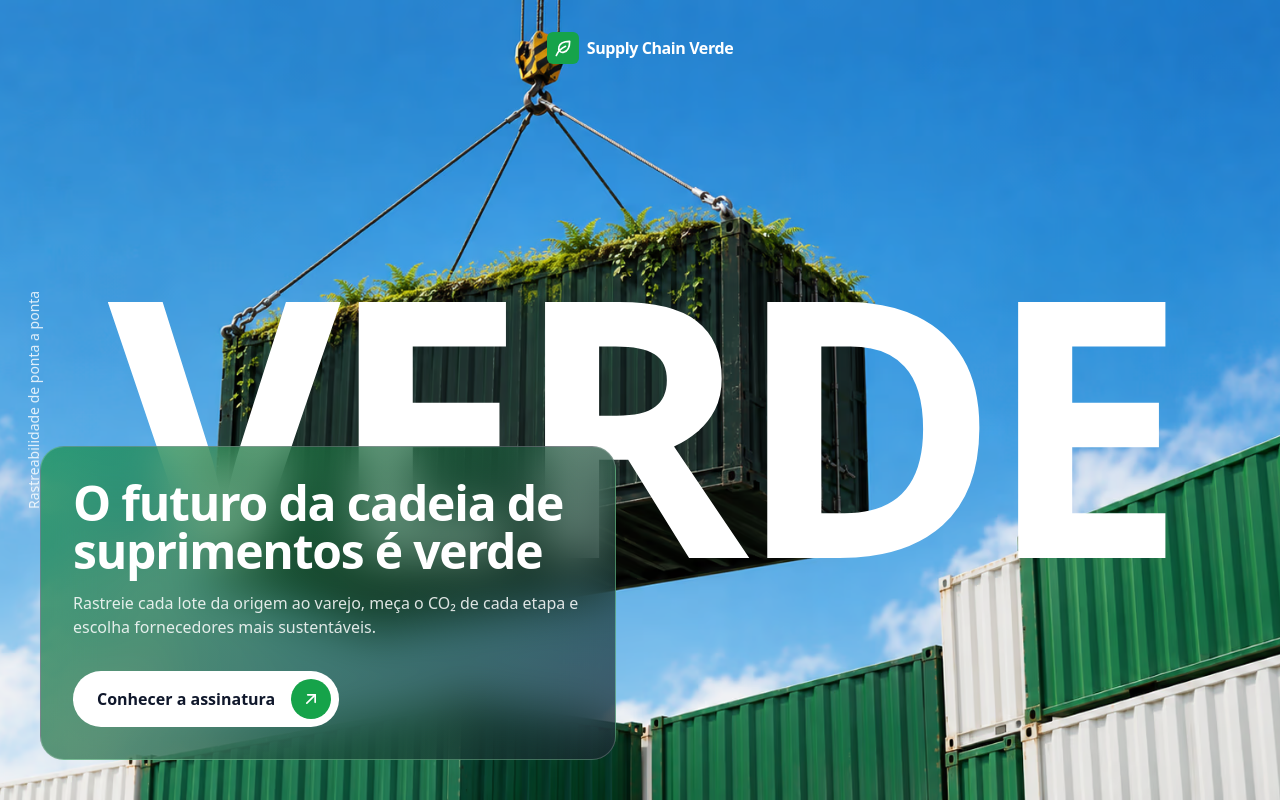
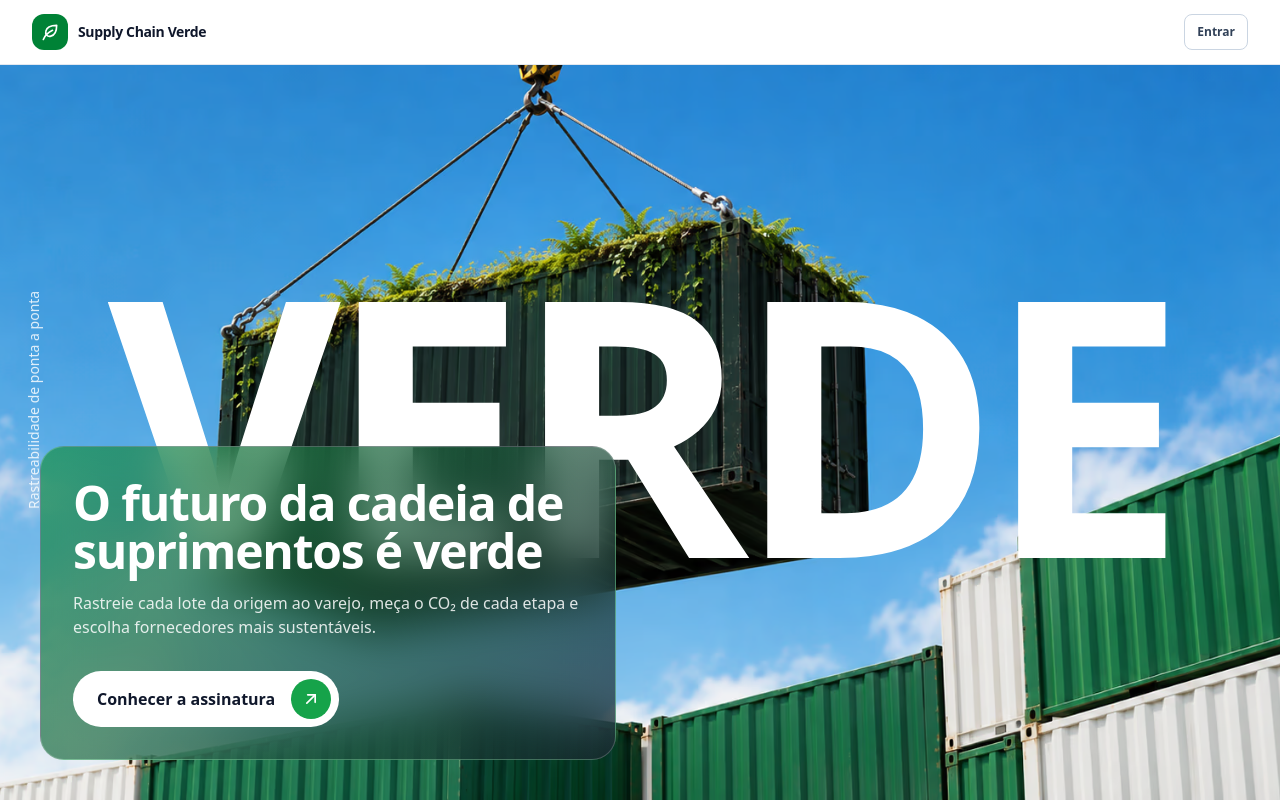
Before and after one commit to matheusnascimentods/supply-chain-verde-web, an Angular app: page / in a window 1280 px wide. Built offline with nearby package versions, Linux system fonts and the light colour scheme.

Commit message:
feat: usa o PublicHeaderComponent na hero da landing
O header próprio da landing dá lugar ao app-public-header compartilhado.
O host recebe position: relative para ficar acima da imagem de fundo
(ngSrc com fill é absoluta e cobria o header). Remove o CSS do header antigo.

```diff
--- a/src/app/features/landing/presentation/pages/landing/index.component.css
+++ b/src/app/features/landing/presentation/pages/landing/index.component.css
@@ -2,6 +2,9 @@
 
 .landing {
   @apply relative flex min-h-screen flex-col overflow-hidden bg-sky-600 text-white;
+}
+.landing-header {
+  @apply relative block;
 }
 .landing-bg {
   @apply object-cover object-[45%_center];
@@ -9,18 +12,6 @@
 .landing-word {
   @apply pointer-events-none absolute top-[30%] left-1/2 -translate-x-1/2 leading-none font-black tracking-[-0.04em] whitespace-nowrap select-none;
   font-size: clamp(8rem, 28vw, 26rem);
-}
-.landing-nav {
-  @apply relative flex justify-center px-4 pt-6 sm:pt-8;
-}
-.landing-brand {
-  @apply flex items-center gap-2 text-base font-bold tracking-tight;
-}
-.landing-brand-icon {
-  @apply inline-flex h-8 w-8 items-center justify-center rounded-md bg-[#16a34a];
-}
-.landing-brand-svg {
-  @apply h-5 w-5;
 }
 .landing-side {
   @apply absolute top-1/2 left-6 hidden -translate-y-1/2 rotate-180 text-sm text-white/85 [writing-mode:vertical-rl] lg:block;
--- a/src/app/features/landing/presentation/pages/landing/index.component.html
+++ b/src/app/features/landing/presentation/pages/landing/index.component.html
@@ -9,17 +9,7 @@
 
   <span class="landing-word" aria-hidden="true">VERDE</span>
 
-  <header class="landing-nav">
-    <span class="landing-brand">
-      <span class="landing-brand-icon" aria-hidden="true">
-        <svg viewBox="0 0 24 24" class="landing-brand-svg" fill="none" stroke="currentColor" stroke-width="2" stroke-linecap="round" stroke-linejoin="round">
-          <path d="M20 4c-7 0-12 2-13 7-1 4 2 7 6 6 5-1 7-6 7-13Z" />
-          <path d="M4 21c2-5 5-8 11-11" />
-        </svg>
-      </span>
-      Supply Chain Verde
-    </span>
-  </header>
+  <app-public-header class="landing-header"/>
 
   <p class="landing-side">Rastreabilidade de ponta a ponta</p>
 
--- a/src/app/features/landing/presentation/pages/landing/index.component.ts
+++ b/src/app/features/landing/presentation/pages/landing/index.component.ts
@@ -1,10 +1,11 @@
 import { NgOptimizedImage } from '@angular/common';
 import { ChangeDetectionStrategy, Component } from '@angular/core';
 import { RouterLink } from '@angular/router';
+import { PublicHeaderComponent } from '../../../../signup';
 
 @Component({
   selector: 'app-landing',
-  imports: [NgOptimizedImage, RouterLink],
+  imports: [NgOptimizedImage, RouterLink, PublicHeaderComponent],
   templateUrl: './index.component.html',
   styleUrl: './index.component.css',
   changeDetection: ChangeDetectionStrategy.OnPush,
```
